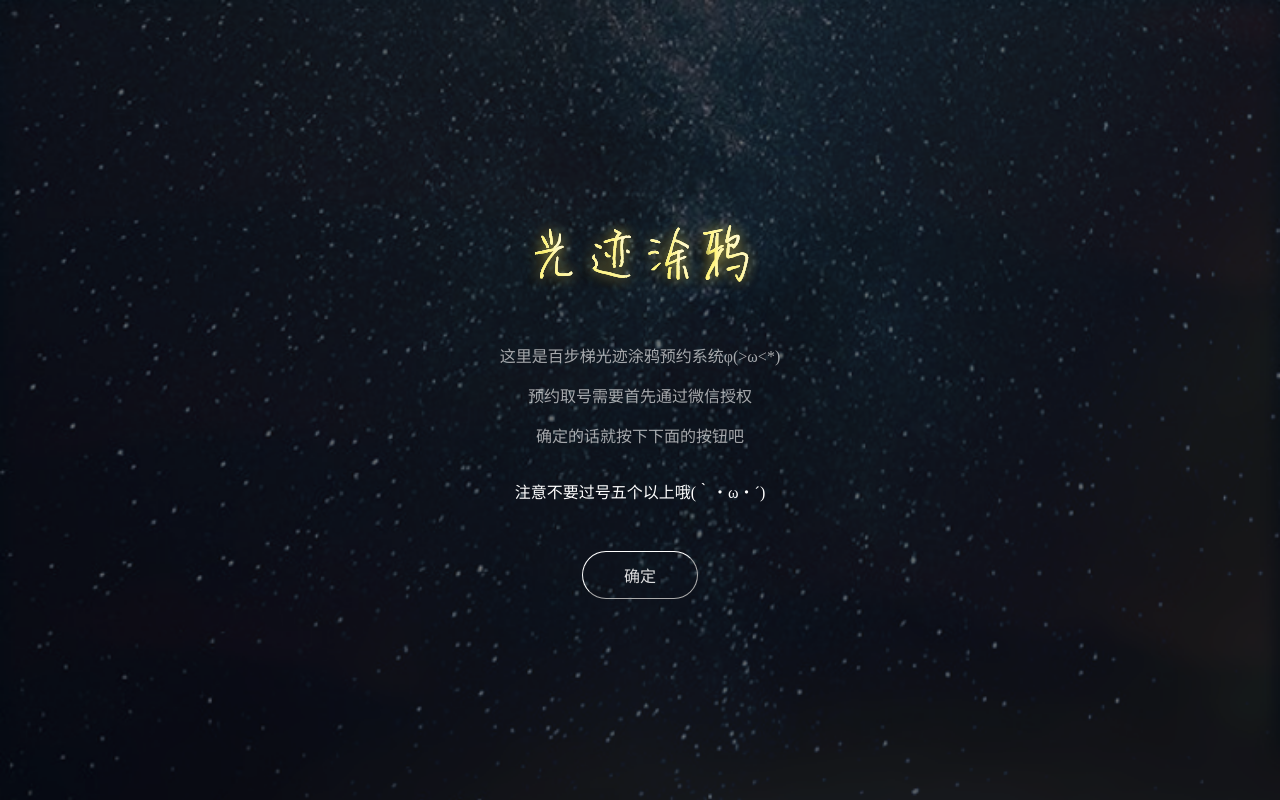
After one commit to BBT-Tech/BBT-17-GJTY, a PHP site: page /guide.html in a window 1280 px wide. The commit adds this page. Run offline with PHP 8.4, Linux system fonts and the light colour scheme.

Commit message:
:memo: Add Guide Page

```diff
--- a/assets/css/style.css
+++ b/assets/css/style.css
@@ -62,17 +62,26 @@ input::-moz-placeholder {
 	background-repeat: no-repeat;
 	background-size: 100%;
 }
+.warning {
+	padding-top: 1em;
+	color: #fff !important;
+}
+.guide,
 .status {
-	margin-top: calc((100vh - 440px) / 2);
+	margin-top: calc((100vh - 374px) / 2);
 }
-.status > p {
-	color: rgba(255,255,255,0.63);
-}
+
 .position {
 	font-size: 64px;
 	margin: 16px 0;
 	color: rgb(254,254,145) !important;
 }
+
+.guide > p,
+.status > p {
+	color: rgba(255,255,255,0.63);
+}
+.auth,
 .submit,
 .fresh {
 	width: 116px;
--- /dev/null
+++ b/guide.html
@@ -0,0 +1,24 @@
+<!DOCTYPE html>
+<html lang="zh-cn">
+<head>
+	<meta charset="UTF-8">
+	<meta http-equiv="X-UA-Compatible" content="IE=Edge">
+	<meta name="viewport" content="width=device-width,initial-scale=1.0,maximum-scale=1.0,user-scalable=no">
+	<title>百步梯 · 光迹涂鸦</title>
+	<link rel="stylesheet" href="./assets/css/style.css">
+</head>
+
+<body>
+	<div class="guide">
+		<div class="title"></div>
+
+		<p>这里是百步梯光迹涂鸦预约系统φ(>ω<*)</p>
+		<p>预约取号需要首先通过微信授权</p>
+		<p>确定的话就按下下面的按钮吧</p>
+
+		<p class="warning">注意不要过号五个以上哦(｀・ω・´)</p>
+
+		<button class="auth" onclick="location.href='./user/subscribeMsg/'">确定</button>
+	</div>
+</body>
+</html>
--- a/index.html
+++ b/index.html
@@ -23,7 +23,6 @@
 		<button class="fresh" id="fresh">刷新</button>
 	</div>
 
-
 	<form class="reserve" id="reserve">
 		<div class="title"></div>
 
```
